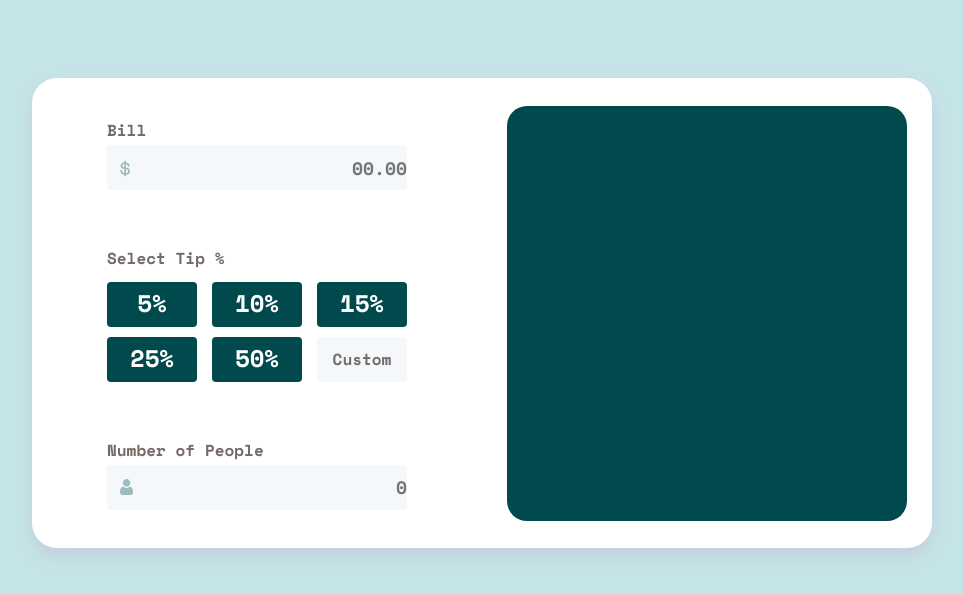
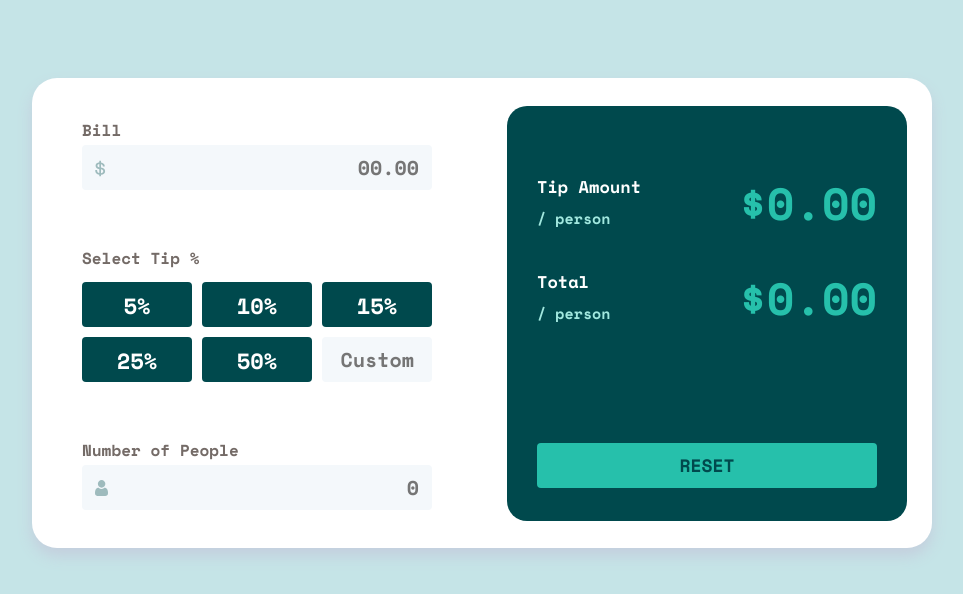
Before and after one commit to Asantae/FEM-Tip-Calculator-App, a plain HTML site: page index.html in a window 1280 px wide. Shown: the part 164-758 px from the top of the page, without its empty margins (158-1121 px from the left). Drawn offline with nearby package versions, Linux system fonts and the light colour scheme.

Commit message:
Updated css and html, added main.js
finished the animation and adjustments for the left and ride side
need to change all radial inputs to buttons
also need to fix the error message for the 'number of people' section

```diff
--- a/index.html
+++ b/index.html
@@ -21,36 +21,41 @@
           <div class="inMost">
             <div class="userIn">
               <label for="bill">Bill</label>
-              <label class="logo"><input type="number" name="bill" id="num" placeholder="00.00"><img src="images/icon-dollar.svg"></input></label>
+              <label class="logo"><input type="number" min="1" name="bill" class="num" id="bill" placeholder="00.00" required><img src="images/icon-dollar.svg"></input></label>
             </div>
           </div>
           <div class="inMost">
             <div class="userIn">
-              <label for="percTip">Select Tip %</label>
+              <label>Select Tip %</label>
               <div class="perc">
                 <ul>
                   <li>
-                    <label class="percent"><input type="radio" id="prePerc" name="percTip" value="5%" style="display:none;">5%</label>
+                    <input type="radio" id="opt1" name="percTip" value="5" style="display:none;">
+                    <label class="percent" for="opt1">5%</label>
 
                   </li>
                   <li>
-                    <label class="percent"><input type="radio" id="prePerc" name="percTip" value="10%" style="display:none;">10%</label>
+                    <input type="radio" id="opt2" name="percTip" value="10" style="display:none;">
+                    <label class="percent" for="opt2">10%</label>
 
                   </li>
                   <li>
-                    <label class="percent"><input type="radio" id="prePerc" name="percTip" value="15%" style="display:none;">15%</label>
+                    <input type="radio" id="opt3" name="percTip" value="15" style="display:none;">
+                    <label class="percent" for="opt3">15%</label>
 
                   </li>
                   <li>
-                    <label class="percent"><input type="radio" id="prePerc" name="percTip" value="25%" style="display:none;">25%</label>
+                    <input type="radio" id="opt4" name="percTip" value="25" style="display:none;">
+                    <label class="percent" for="opt4">25%</label>
 
                   </li>
                   <li>
-                    <label class="percent"><input type="radio" id="prePerc" name="percTip" value="50%" style="display:none;">50%</label>
+                    <input type="radio" id="opt5" name="percTip" value="50" style="display:none;">
+                    <label class="percent" for="opt5">50%</label>
 
                   </li>
                   <li>
-                    <input type="number" id="customPerc" name="percTip" placeholder=""><label class="custom-tip">Custom</label>
+                    <input type="number" min="1" class="customPerc" id="custom" name="percTip" placeholder="Custom">
 
                   </li>
                 </ul>
@@ -60,13 +65,27 @@
           <div class="inMost">
             <div class="userIn">
               <label for="people">Number of People</label>
-              <label class="logo"><input type="number" name="people" id="num" placeholder="0"><img src="images/icon-person.svg"></input></label>
+              <label for="people" class="zero-label">Can't be zero</label>
+              <label class="logo"><input type="number" min="1" name="people" class="num" id="people" placeholder="0" required><img src="images/icon-person.svg"></input></label>
             </div>
           </div>
         </div>
           <div class="inner-container1">
               <div class="inner-container2">
-
+                <div class="results">
+                  <div class="total">
+                    <span>Tip Amount <br> <span class="person">/ person</span></span>
+                    <output class="total-output">$0.00</output>
+                  </div>
+                  <div class="total">
+                    <span>Total <br> <span class="person">/ person</span></span>
+                    <output class="total-output">$0.00</output>                  </div>
+                </div>
+                <div class="reset-button">
+                  <div class="button-box">
+                    <button>RESET</button>
+                  </div>
+                </div>
               </div>
           </div>
       </div>
@@ -76,6 +95,9 @@
           Challenge by <a href="https://www.frontendmentor.io?ref=challenge" target="_blank">Frontend Mentor</a>.
           Coded by <a href="#">Asantae Shelton</a>.
         </div> -->
+        <script>
+          main.js
+        </script>
     </body>
   </main>
 </html>
--- a/main.css
+++ b/main.css
@@ -1,4 +1,4 @@
-/* changes margin and padding for the entire document to zero */
+/* changes margin and padding for the entire document */
 * {
     font-family: 'Space Mono', monospace, Arial;
     font-weight: 700;
@@ -16,7 +16,7 @@ body {
     min-height: 100vh;
 }
 
-/* adjusts positioning of 'splitter' svg */
+/* adjusts positioning of 'splitter' img/svg */
 .logo-header {
     display: flex;
     flex-direction: column;
@@ -46,7 +46,7 @@ body {
 
 }
 
-/* creates two containers inside of box 'content' */
+/* adjusts two inner containers and aligns content inside using flexbox */
 .inner-container1 {
     display: flex;
     flex-direction: column;
@@ -54,7 +54,6 @@ body {
     align-items: center;
     height: 500px;
     width: 100%;
-
 }
 
 .inner-container2 {
@@ -70,7 +69,7 @@ body {
     display: flex;
     justify-content: flex-start;
     align-items: center;
-    width: 300px;
+    width: 350px;
 
 }
 
@@ -85,7 +84,7 @@ input::-webkit-inner-spin-button {
 the correct attributes, and also adjusts additional content/details */
 
 ul {
-    list-style-type: none;
+    list-style: none;
     display:flex;
     flex-wrap:wrap;
     justify-content: space-between;
@@ -97,26 +96,35 @@ li {
     align-items: center;
     justify-content: center;
     margin-top: 10px;
+
 }
 
-#customPerc {
+/* removes all borders/outlines from input field,
+also changes color and font size of input field text */
+.customPerc {
+    color: hsla(183, 100%, 15%, 1);
     text-align: right;
+    font-size: 20px;
     height: 45px;
-    width: 90px;
+    width: 110px;
     border-radius: 4px;
     border: none;
     outline: none;
     background: hsla(203, 50%, 97%, 1);
+    padding-right: 18px;
 }
 
-#num {
+.num {
     text-align: right;
+    font-size: 20px;
+    color: hsla(183, 100%, 15%, 1);
     height: 45px;
-    width: 300px;
+    width: 350px;
     border-radius: 4px;
     border: none;
     outline: none;
     background: hsla(203, 50%, 97%, 1);
+    padding-right: 13px;
 
 }
 
@@ -134,29 +142,132 @@ li {
     padding-top: 3px;
 }
 
-.custom-tip{
-    position:absolute;
-
-}
-
-
+/* Adjusts size and color of the 3 left labels (bill, tip%, and num-of-ppl) */
 label {
     color: hsla(18, 6%, 43%, 1);
     font-size: 16px;
 }
 
-input {
-    font-size: 18px;
-
+.zero-label {
+    color: transparent;
 }
 
 .percent {
     background: hsla(183, 100%, 15%, 1);
     height: 45px;
-    width: 90px;
+    width: 110px;
     border-radius: 4px;
     color: white;
-    font-size: 24px;
+    font-size: 22px;
     text-align: center;
+    padding-top: 4px;
+    transition: 0.2s;
 
 }
+
+/* Adjust active/focus states of the input fields */
+#bill {
+    outline: transparent solid 3px;
+    transition: all 0.4s linear;
+
+}
+
+#bill:hover, #bill:focus {
+    outline-color:hsla(171, 71%, 77%, 1);
+}
+
+#custom {
+    outline: transparent solid 3px;
+    transition: all 0.4s linear;
+
+}
+
+#custom:hover, #custom:focus {
+    outline-color:hsla(171, 71%, 77%, 1);
+}
+
+#people {
+    outline: transparent solid 3px;
+    transition: all 0.4s linear;
+
+}
+
+#people:hover, #people:focus {
+    outline-color:hsla(171, 71%, 77%, 1);
+}
+
+/* Adjust active and focus states for radio inputs */
+
+.percent:hover {
+    background-color: hsla(173, 60%, 77%, 1);
+    color: hsla(183, 100%, 15%, 1);
+}
+
+input:checked + label {
+    background-color: hsla(172, 67%, 45%, 1);
+    color: hsla(183, 100%, 15%, 1);
+}
+
+/********** NEED TO FINISH ERROR MESSAGE FOR NUMBER OF PEOPLE *********/
+
+/*This section adjusts the divs and content affecting the right side or 'inner-content2' */
+.results {
+    display: flex;
+    justify-content: space-evenly;
+    flex-direction: column;
+    width: 400px;
+    height: 250px;
+
+    padding-top: 40px;
+}
+
+.total {
+    display: flex;
+    justify-content: space-between;
+    align-items: center;
+    color: white;
+    width: 100%;
+    height: 75px;
+
+    padding: 0 30px 0 30px;
+
+}
+
+/*this creates and adjust the button */
+
+.reset-button {
+    display: flex;
+    justify-content: center;
+    align-items: center;
+    height: 250px;
+    width: 100%;
+    padding-bottom: 30px;
+}
+
+button {
+    height: 45px;
+    width: 340px;
+    color: hsla(183, 100%, 15%, 1);
+    font-size: 18px;
+    background-color: hsla(172, 67%, 45%, 1);
+    border-radius: 4px;
+    transition: .1s;
+    border: none;
+}
+
+span {
+    font-size: 17px;
+}
+.person {
+    font-size: 15px;
+    color: hsla(173, 60%, 77%, 1);
+}
+
+button:hover {
+    background-color: hsla(173, 60%, 77%, 1);
+}
+
+output {
+    color: hsla(172, 67%, 45%, 1);
+    font-size: 45px;
+}
```
Also changed, not shown: main.js (added).
